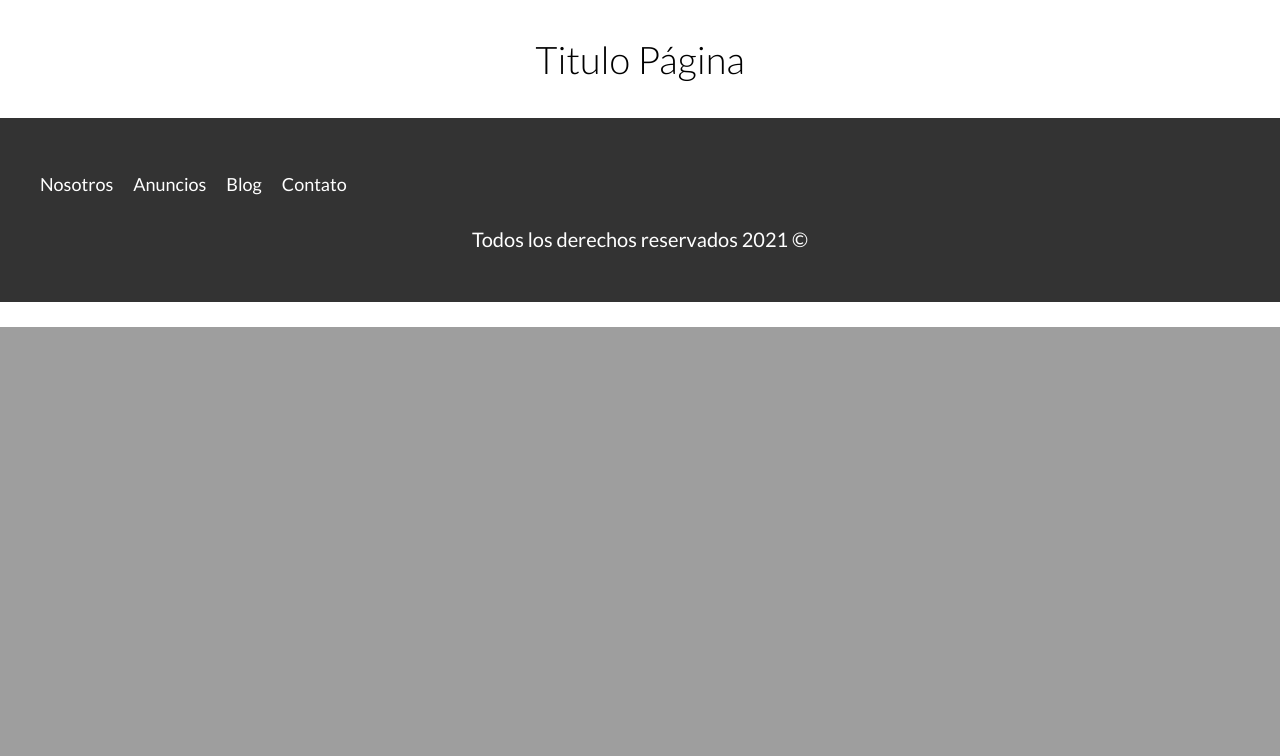
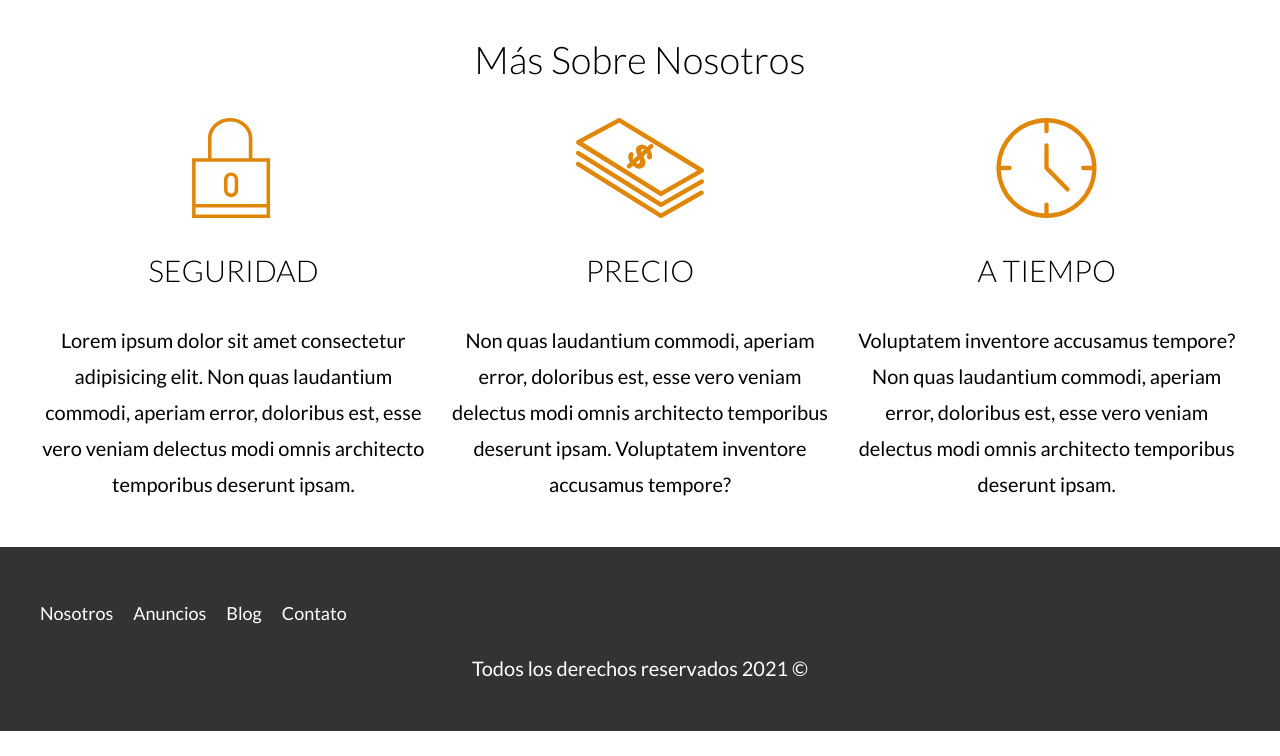
Before and after one commit to Werewolf1200/Bienes-Raices, a PHP site: page / in a window 1280 px wide. Shown: the part 700-1456 px from the top of the page. Before the commit the page ends 1027 px from the top, so only its background shows below. Run offline with PHP 8.4, Linux system fonts and the light colour scheme.

Commit message:
Creando la seccion de iconos, Más Sobre Nosotros, HTML, CSS, SASS

```diff
--- a/index.html
+++ b/index.html
@@ -31,7 +31,25 @@
     </header>
 
     <main class="contenedor seccion">
-        <h1>Titulo Página</h1>
+        <h1>Más Sobre Nosotros</h1>
+
+        <div class="iconos-nosotros">
+            <div class="icono">
+                <img src="build/img/icono1.svg" alt="Icono Seguridad" loading="lazy">
+                <h3>Seguridad</h3>
+                <p>Lorem ipsum dolor sit amet consectetur adipisicing elit. Non quas laudantium commodi, aperiam error, doloribus est, esse vero veniam delectus modi omnis architecto temporibus deserunt ipsam. </p>
+            </div>
+            <div class="icono">
+                <img src="build/img/icono2.svg" alt="Icono Precio" loading="lazy">
+                <h3>Precio</h3>
+                <p>Non quas laudantium commodi, aperiam error, doloribus est, esse vero veniam delectus modi omnis architecto temporibus deserunt ipsam. Voluptatem inventore accusamus tempore?</p>
+            </div>
+            <div class="icono">
+                <img src="build/img/icono3.svg" alt="Icono Tiempo" loading="lazy">
+                <h3>A tiempo</h3>
+                <p>Voluptatem inventore accusamus tempore? Non quas laudantium commodi, aperiam error, doloribus est, esse vero veniam delectus modi omnis architecto temporibus deserunt ipsam.</p>
+            </div>
+        </div>
     </main>
 
     <footer class="footer seccion">
--- a/src/scss/app.scss
+++ b/src/scss/app.scss
@@ -10,3 +10,5 @@
 @import 'layout/footer';
 
 @import 'layout/navegacion';
+
+@import 'layout/iconos';
--- /dev/null
+++ b/src/scss/layout/_iconos.scss
@@ -0,0 +1,15 @@
+@include tablet {
+    .iconos-nosotros {
+        @include grid(3, 2rem);
+    }
+}
+
+.icono {
+    text-align: center;
+    img {
+        height: 10rem;
+    }
+    h3 {
+        text-transform: uppercase;
+    }
+}
```
Also changed, not shown: build/css/app.css (+1 -1 lines), 1 other file.
